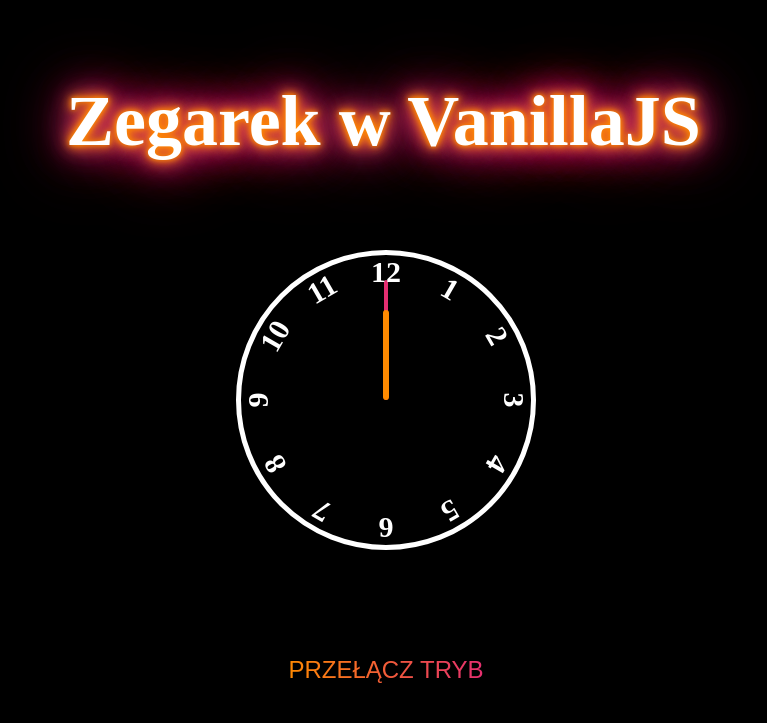
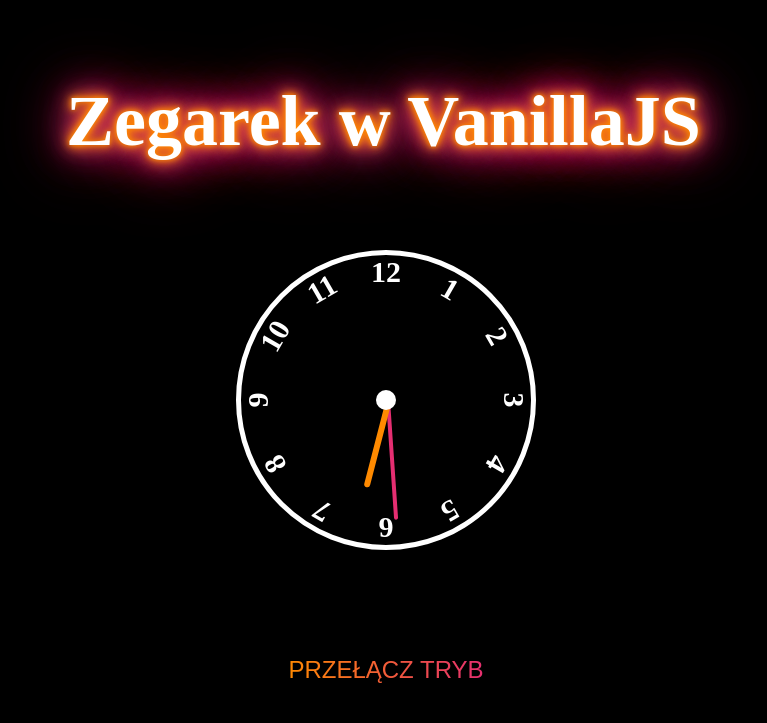
Before and after one commit to MateuszSzczukiewicz/ClockJS, a plain HTML site: page index.html in a window 1280 px wide. Shown: the whole page, without its empty margins (254-1021 px from the left). Drawn offline with Linux system fonts and the light colour scheme.

Commit message:
Add updateClockHands method

```diff
--- a/app.js
+++ b/app.js
@@ -0,0 +1,18 @@
+const handSeconds = document.getElementById('hand-seconds');
+const handMinutes = document.getElementById('hand-minutes')
+const handHours = document.getElementById('hand-hours')
+const now = new Date()
+
+const updateClockHands = () => {
+    const seconds = now.getSeconds();
+    const minutes = now.getMinutes();
+    const hours = now.getHours();
+
+    const minutesRotation = `rotate(${minutes * 6 + seconds / 10}deg)`;
+    const hoursRotation = `rotate(${(hours % 12) * 30 + minutes / 2}deg)`;
+
+    handMinutes.style.transform = `${minutesRotation}`;
+    handHours.style.transform = `${hoursRotation}`;
+}
+
+setInterval(updateClockHands, 1000);
--- a/index.html
+++ b/index.html
@@ -14,8 +14,8 @@
       <h1 class="clock__title">Zegarek w VanillaJS</h1>
       <main class="clock__main">
         <div class="clock__center"></div>
-        <div class="clock__hand-minutes"></div>
-        <div class="clock__hand-hours"></div>
+        <div class="clock__hand-minutes" id="hand-minutes"></div>
+        <div class="clock__hand-hours" id="hand-hours"></div>
         <div class="clock__number">1</div>
         <div class="clock__number">2</div>
         <div class="clock__number">3</div>
--- a/style.css
+++ b/style.css
@@ -57,6 +57,15 @@ body {
 }
 
 .clock__center {
+    position: absolute;
+    width: 20px;
+    height: 20px;
+    border-radius: 50%;
+    top: 50%;
+    left: 50%;
+    transform: translate(-50%, -50%);
+    z-index: 2;
+    background-color: white;
 }
 
 .clock__hand-hours {
@@ -65,7 +74,7 @@ body {
     height: 90px;
     bottom: 50%;
     left: 50%;
-    transform: translate(-50%);
+    transform-origin: 50% 100%;
     border-radius: 20px 20px;
     background-color: #ff8a00;
     z-index: 1;
@@ -77,7 +86,7 @@ body {
     height: 120px;
     bottom: 50%;
     left: 50%;
-    transform: translate(-50%);
+    transform-origin: 50% 100%;
     border-radius: 20px 20px;
     background-color: #e52e71;
     z-index: 0;
```
